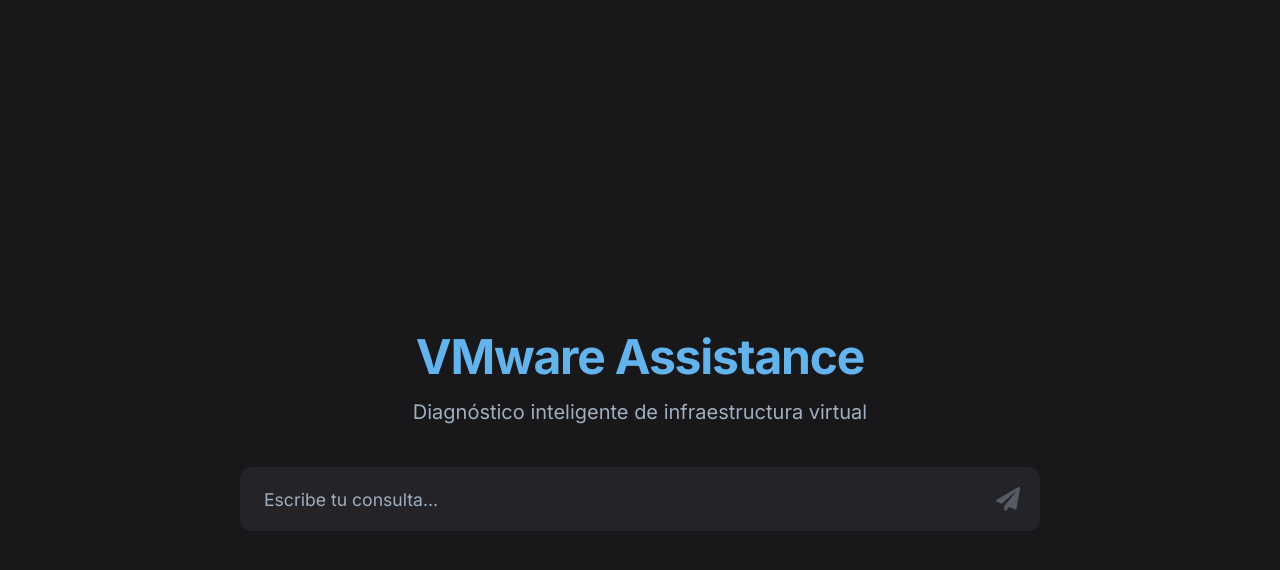
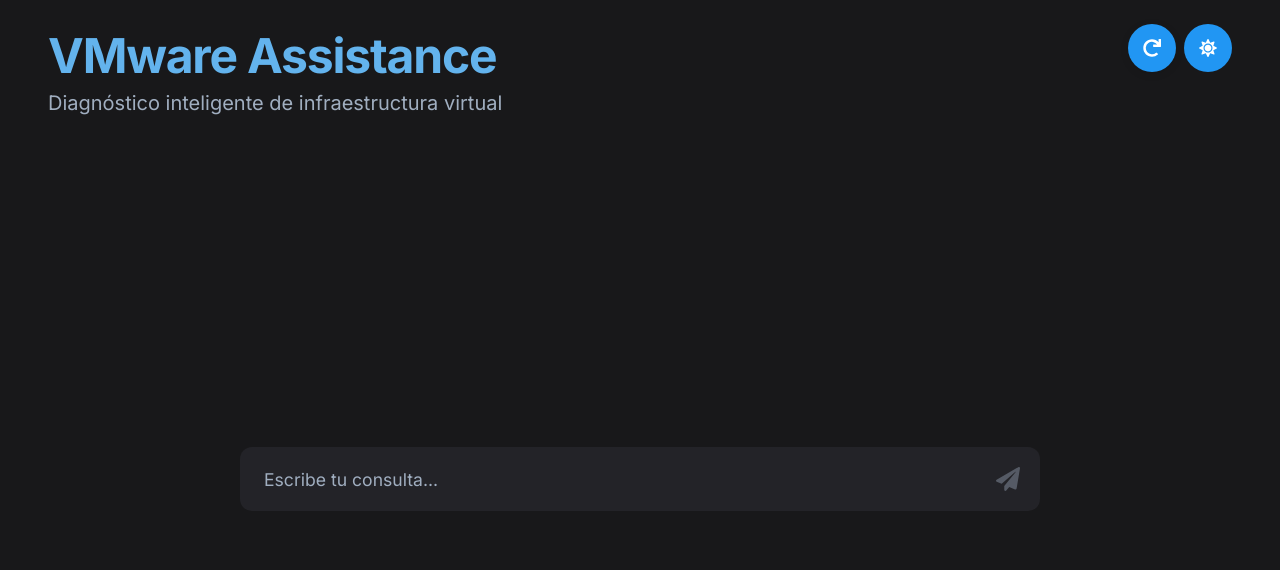
Before and after one commit to nyacho04/react-vite-test, a React (Vite) app in the folder poc_vmware_assistance/frontend/: page / in a window 1280 px wide. Shown: the top 570 px of the page. Built offline with nearby package versions, Linux system fonts and the light colour scheme.

Commit message:
commit message

```diff
--- a/poc_vmware_assistance/frontend/src/App.jsx
+++ b/poc_vmware_assistance/frontend/src/App.jsx
@@ -17,12 +17,7 @@
 import axios from 'axios'
 
 function App() {
-  const [messages, setMessages] = useState([
-    {
-      text: 'Hola, soy tu asistente virtual. ¿En qué puedo ayudarte?',
-      isUser: false,
-    },
-  ])
+  const [messages, setMessages] = useState([])
   const [isLoading, setIsLoading] = useState(false)
   const messagesEndRef = useRef(null)
   const toast = useToast()
@@ -93,17 +88,17 @@
   }
 
   return (
-    <Box minH="100vh" minW="100vw" bg="#18181A" display="flex" flexDirection="column" alignItems="center" justifyContent="center" position="relative">
-      <Box mt={16} mb={2} textAlign="center">
+    <Box minH="100vh" minW="100vw" bg="#18181A" display="flex" flexDirection="column" alignItems="center" justifyContent="flex-start" position="relative">
+      <Box w="100%" px={12} pt={8} pb={2} display="flex" alignItems="flex-start" justifyContent="space-between">
+        <Box>
           <Heading size="2xl" color="blue.300" letterSpacing="tight">
             VMware Assistance
           </Heading>
-        <Text color="gray.400" fontSize="xl" mt={4}>
+          <Text color="gray.400" fontSize="xl" mt={2}>
             Diagnóstico inteligente de infraestructura virtual
           </Text>
         </Box>
-      {chatOpen && (
-        <Box position="absolute" top={16} right={24} zIndex={10}>
+        <Box display="flex" alignItems="center" gap={2}>
           <IconButton
             icon={<FaRedo />}
             onClick={handleResetChat}
@@ -117,10 +112,25 @@
             _active={{ bg: '#1565c0' }}
             color="white"
             boxShadow="0 2px 8px 0 rgba(0,0,0,0.10)"
+            mt={-2}
+          />
+          <IconButton
+            icon={colorMode === 'dark' ? <FaSun /> : <FaMoon />}
+            onClick={toggleColorMode}
+            aria-label="Cambiar tema"
+            colorScheme="blue"
+            variant="solid"
+            borderRadius="full"
+            size="lg"
+            bg="#2196f3"
+            _hover={{ bg: '#1976d2' }}
+            _active={{ bg: '#1565c0' }}
+            color="white"
+            mt={-2}
           />
         </Box>
-      )}
-      <VStack w="100%" maxW="container.xl" spacing={4}>
+      </Box>
+      <VStack w="100%" maxW="container.xl" spacing={4} flex={1} justifyContent="center">
         {!chatOpen && (
           <Box
             w="100%"
```
Lines whose indentation alone changed are shown as unchanged.
